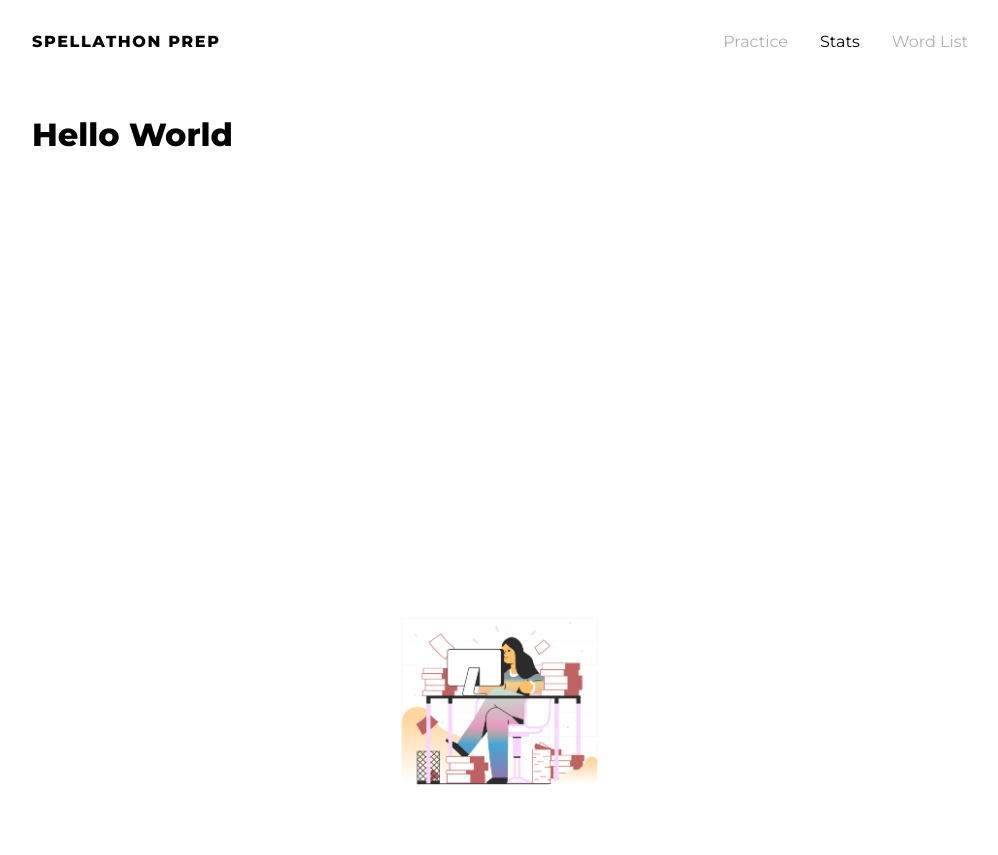
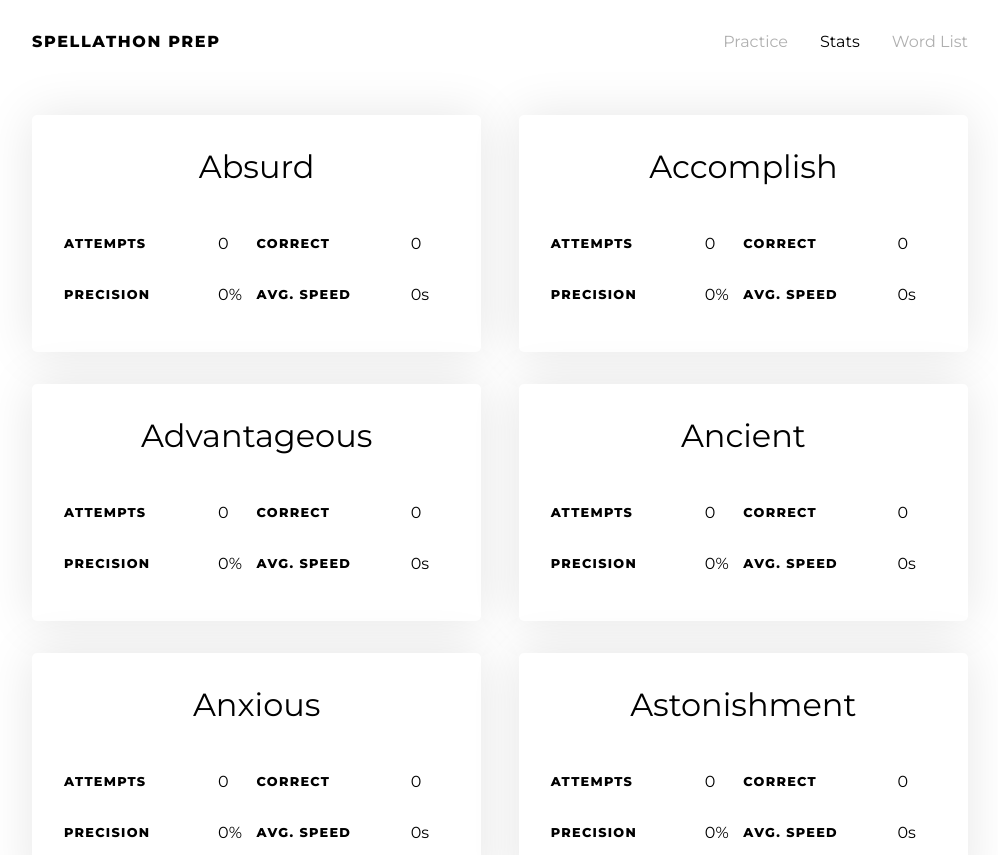
Before and after one commit to fardeem/spellings, a React (Create React App) app: page /stats in a window 1280 px wide. Shown: the top 855 px of the page, without its empty margins (140-1138 px from the left). Before the commit the page ends 800 px from the top, so only its background shows below. Built offline with nearby package versions, Linux system fonts and the light colour scheme.

Commit message:
Add component to show stats for every word on stats page

```diff
--- /dev/null
+++ b/src/components/StatOnWord.jsx
@@ -0,0 +1,27 @@
+import React from "react";
+
+import styles from "./StatOnWord.module.css";
+
+const StatOnWord = ({
+  word,
+  attempts,
+  correctAttempts,
+  avgSpeed,
+  precision
+}) => (
+  <>
+    <p>{word}</p>
+    <dl className={styles.detailsList}>
+      <dt className={styles.detailsItem}>Attempts</dt>
+      <dd className={styles.detailsDesc}>{attempts}</dd>
+      <dt className={styles.detailsItem}>Correct</dt>
+      <dd className={styles.detailsDesc}>{correctAttempts}</dd>
+      <dt className={styles.detailsItem}>Precision</dt>
+      <dd className={styles.detailsDesc}>{Math.round(precision * 100)}%</dd>
+      <dt className={styles.detailsItem}>Avg. Speed</dt>
+      <dd className={styles.detailsDesc}>{Math.round(avgSpeed / 1000)}s</dd>
+    </dl>
+  </>
+);
+
+export default StatOnWord;
--- /dev/null
+++ b/src/components/StatOnWord.module.css
@@ -0,0 +1,24 @@
+.detailsList {
+  display: flex;
+  flex-wrap: wrap;
+  margin: 0;
+  align-items: center;
+}
+
+.detailsItem {
+  width: 40%;
+  font-size: 0.8em;
+  font-weight: 800;
+  letter-spacing: 0.1em;
+  text-transform: uppercase;
+}
+
+.detailsDesc {
+  width: 10%;
+  margin: 0;
+}
+
+.detailsItem,
+.detailsDesc {
+  padding: 1rem 0;
+}
--- a/src/pages/Stats.jsx
+++ b/src/pages/Stats.jsx
@@ -1,6 +1,39 @@
-import React from "react";
+import React, { useContext } from "react";
+
+import StoreContext from "../store";
+
+import styles from "./Stats.module.css";
+import StatOnWord from "../components/StatOnWord";
+
 const Stats = () => {
-  return <h1>Hello World</h1>;
+  const { words, stats } = useContext(StoreContext);
+
+  return (
+    <div>
+      <ul className={styles.list}>
+        {words
+          .map(word => {
+            const statByWord = stats[word] || [];
+            const attempts = statByWord.length;
+            const correctAttempts = statByWord.filter(
+              ({ isCorrect }) => isCorrect
+            ).length;
+            const precision = correctAttempts / (attempts || 1);
+            const avgSpeed =
+              statByWord.reduce((sumOfSpeed, item) => {
+                return sumOfSpeed + item.speed;
+              }, 0) / (attempts || 1);
+
+            return { word, attempts, correctAttempts, avgSpeed, precision };
+          })
+          .map((item, i) => (
+            <li key={i} className={styles.item}>
+              <StatOnWord {...item} />
+            </li>
+          ))}
+      </ul>
+    </div>
+  );
 };
 
 export default Stats;
--- /dev/null
+++ b/src/pages/Stats.module.css
@@ -0,0 +1,25 @@
+.list {
+  list-style-type: none;
+  margin: 0;
+  padding: 0;
+  display: flex;
+  flex-wrap: wrap;
+  justify-content: space-between;
+}
+
+.item {
+  padding: 2rem;
+  background: white;
+  border-radius: 5px;
+  margin-bottom: 2rem;
+  box-shadow: 0px 0px 50px 0px rgba(0, 0, 0, 0.1);
+  max-width: 48%;
+  width: 100%;
+}
+
+.item p {
+  margin-top: 0;
+  text-align: center;
+  font-size: 2rem;
+  text-transform: capitalize;
+}
```
